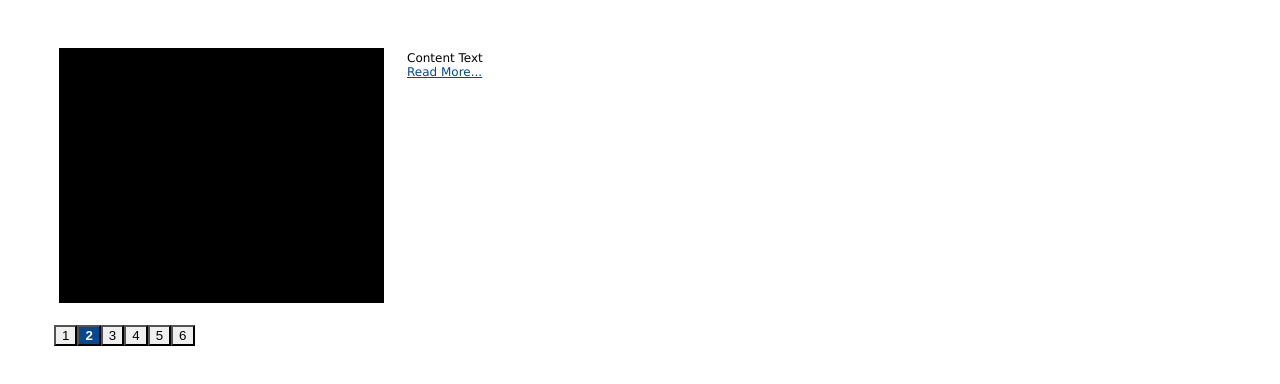
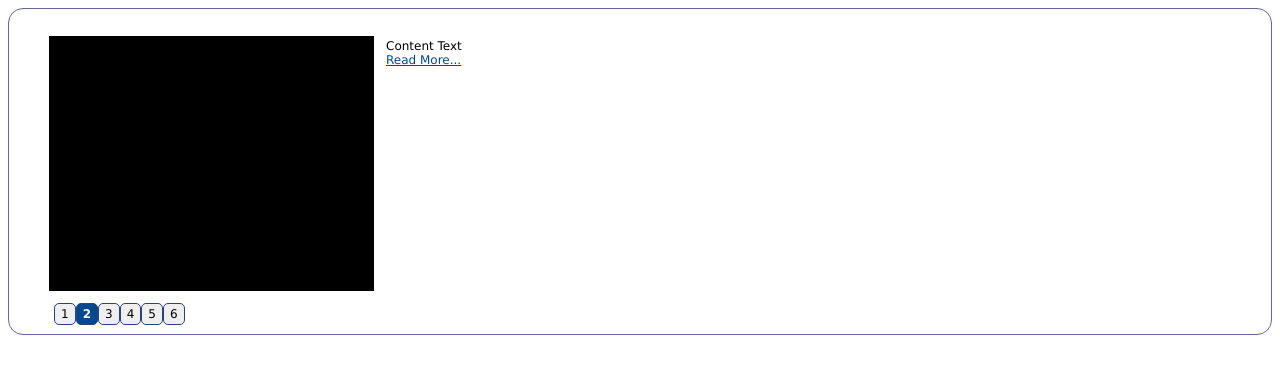
Before and after one commit to anthem001/image-flipper, a plain HTML site: page index.html in a window 1280 px wide. Drawn offline with Linux system fonts and the light colour scheme.

Commit message:
modified style to create nicer buttons and container

```diff
--- a/css/flipper.css
+++ b/css/flipper.css
@@ -1,16 +1,31 @@
-#imageButtonList{float:left;clear:both;padding-left:35px}
-.imageButton {float:left;margin-left:3px;background-color: #efefef;text-align:center;border:1px solid black;padding:3px;}
-.imageButton a{text-decoration:none;color:black;}
-.sliderImage {float:left;padding: 0px 10px 10px 0px;}
-#slider{margin-top:25px;text-align:left;background-color: white;height:310px;margin-bottom: 10px;padding:11px;font:9pt verdana !important}
+#imageButtonList{float:left;clear:both;padding-left:45px}
+.imageButton {float:left;margin-left:3px;text-align:center;border:1px solid black;padding:3px;}
+.imageButton a{text-decoration:none;color:black;padding:3px;}
+.sliderImage {float:left;padding: 0px 5px 0px 0px;}
+#slider{text-align:left;height:310px;font:9pt verdana !important;padding-top:15px;
+border-radius: 15px;
+border: 1px solid #66669A;
+}
 .content{
     font:9pt verdana !important;
-    margin-left:10px;
-    width:170px;
-
-    float:left;
- -moz-border-radius: 5px;
-    -webkit-border-radius: 5px;
-    -khtml-border-radius: 5px;
-    border-radius: 5px;
+    width:162px;
+    padding-left:4px;
+    float:left;	color:black;
 }
+.content a {color:red;}
+button{
+-webkit-box-shadow:rgba(0,0,0,0.0.1) 0 1px 0 0;
+	-moz-box-shadow:rgba(0,0,0,0.0.1) 0 1px 0 0;
+	box-shadow:rgba(0,0,0,0.0.1) 0 1px 0 0;
+	background-color:#5B74A8;
+	border:1px solid #29447E;
+	font-family:Verdana,Arial,sans-serif;
+	font-size:12px;
+	font-weight:900;
+	padding:2px 6px;
+	height:22px;
+	color:#fff;
+	border-radius:5px;
+	-moz-border-radius:5px;
+	-webkit-border-radius:5px
+}
```
